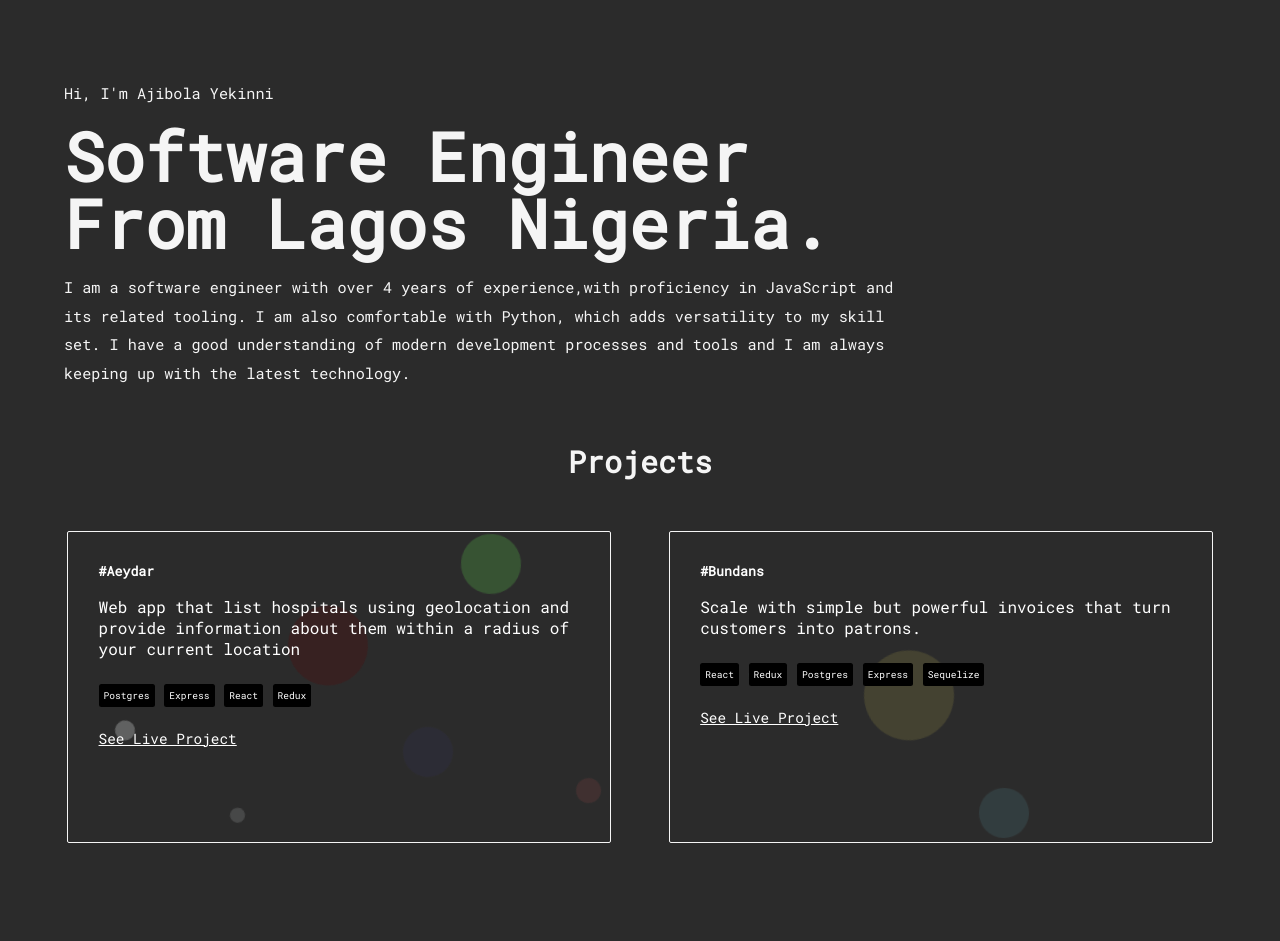
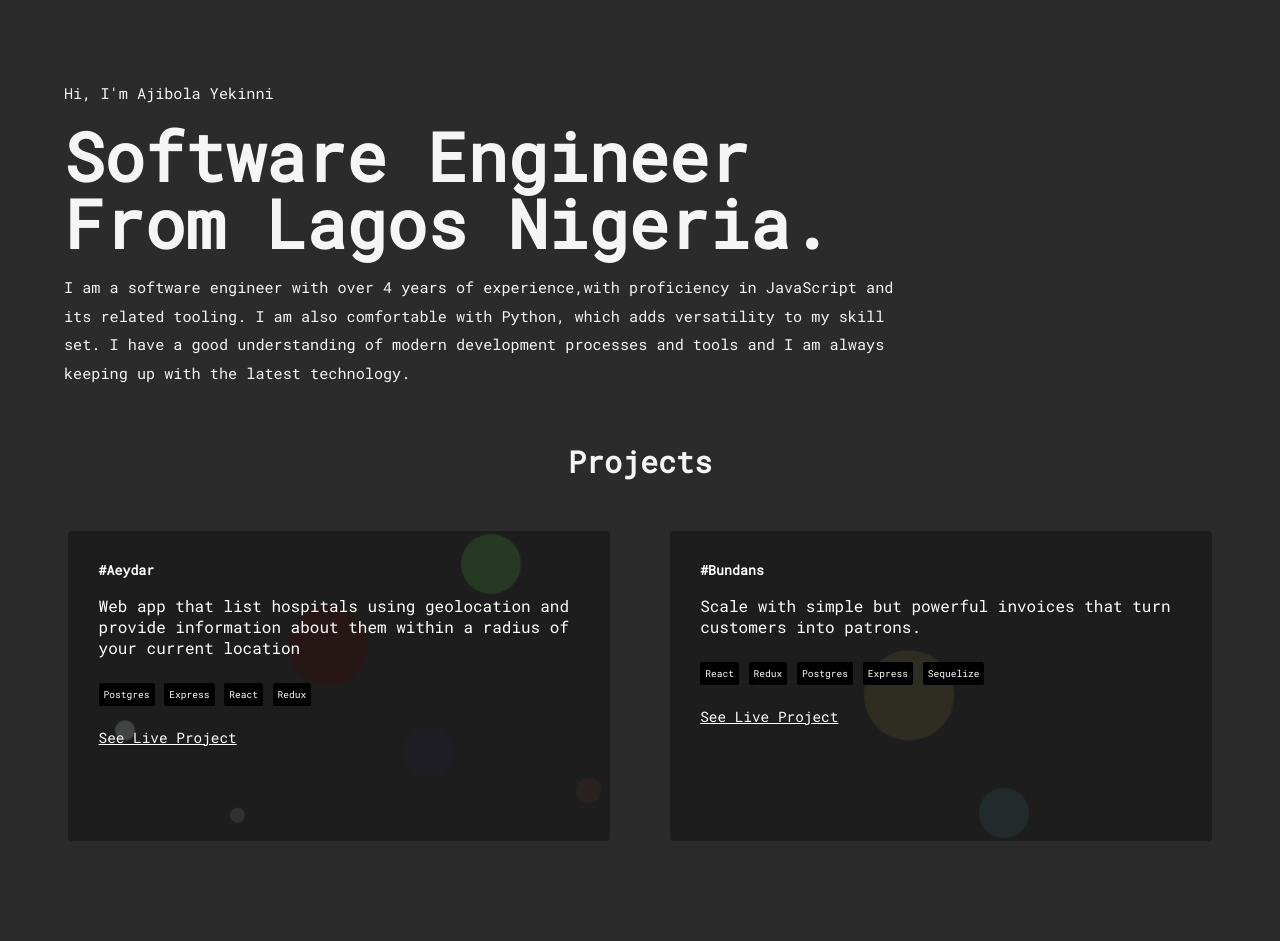
Before and after one commit to webBlaster/my_website, a React (Create React App) app: page / in a window 1280 px wide. Shown: the top 941 px of the page. Built offline with nearby package versions, Linux system fonts and the light colour scheme.

Commit message:
refactor: made project card a tad bit fancy

```diff
--- a/src/styles/projects.css
+++ b/src/styles/projects.css
@@ -9,10 +9,15 @@
   text-align: center;
 }
 .projects .project-list .project {
-  background-color: rgba(43, 43, 43, 0);
+  -webkit-tap-highlight-color: transparent;
+  -webkit-touch-callout: none;
+  -webkit-user-select: none;
+  -moz-user-select: none;
+  user-select: none;
+  background-color: rgba(0, 0, 0, 0.309);
+  cursor: pointer;
   color: white;
-  border-radius: 2px;
-  border: 1px solid whitesmoke;
+  border-radius: 4px;
   margin: 50px auto;
   padding: 5%;
   min-height: 250px;
@@ -36,6 +41,13 @@
   padding: 5px;
   font-size: 0.6rem;
 }
+.projects .project-list .project:focus {
+  outline: none !important;
+}
+.projects .project-list .project:hover {
+  background-color: black;
+  width: 81%;
+}
 
 @media screen and (min-width: 1000px) {
   .project-list {
--- a/src/styles/projects.scss
+++ b/src/styles/projects.scss
@@ -9,10 +9,17 @@
   }
   .project-list {
     .project {
-      background-color: #2b2b2b00;
+      -webkit-tap-highlight-color: transparent;
+      -webkit-touch-callout: none;
+      -webkit-user-select: none;
+      -khtml-user-select: none;
+      -moz-user-select: none;
+      -ms-user-select: none;
+      user-select: none;
+      background-color: rgba(0, 0, 0, 0.309);
+      cursor: pointer;
       color: white;
-      border-radius: 2px;
-      border: 1px solid whitesmoke;
+      border-radius: 4px;
       margin: 50px auto;
       padding: 5%;
       min-height: 250px;
@@ -36,6 +43,13 @@
         }
       }
     }
+    .project:focus {
+      outline: none !important;
+    }
+    .project:hover {
+      background-color: black;
+      width: 81%;
+    }
   }
 }
 
```
Also changed, not shown: 1 other file (tests, documents, lock files or other folders).
